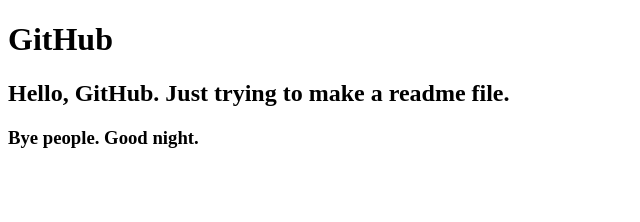
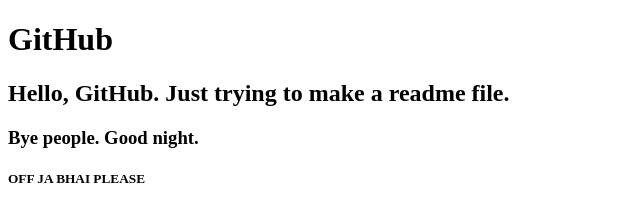
Before and after one commit to fariza-rafa/My-Website, a plain HTML site: page index.html in a window 1280 px wide. Shown: the whole page, without its empty margins (0-640 px from the left). Drawn offline with Linux system fonts and the light colour scheme.

Commit message:
ok agreement

```diff
--- a/index.html
+++ b/index.html
@@ -9,5 +9,6 @@
     <h1>GitHub</h1>
     <h2>Hello, GitHub. Just trying to make a readme file.</h2>
     <h3>Bye people. Good night.</h3>
+    <h5>OFF JA BHAI PLEASE</h5>
 </body>
 </html>
```
